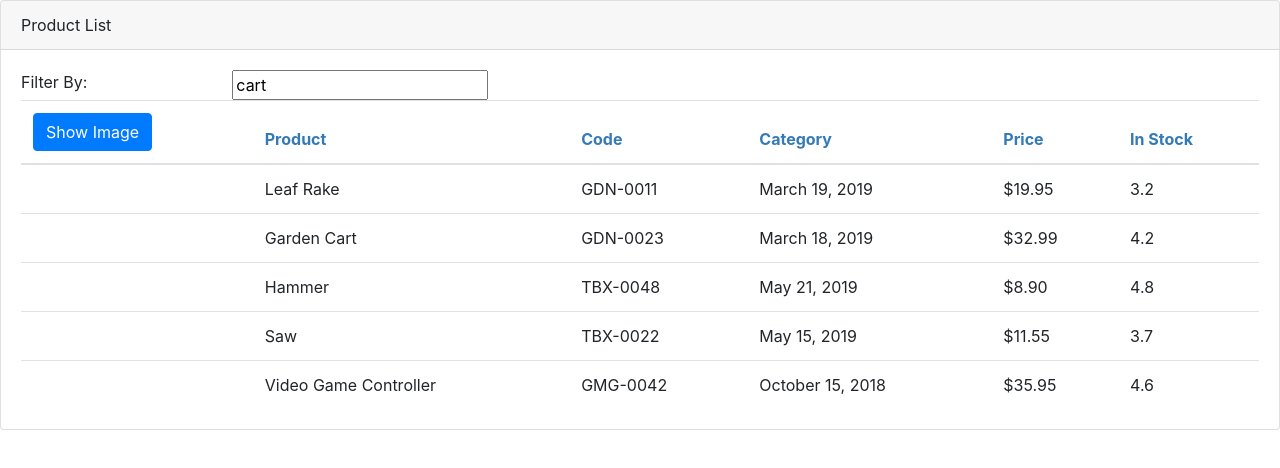
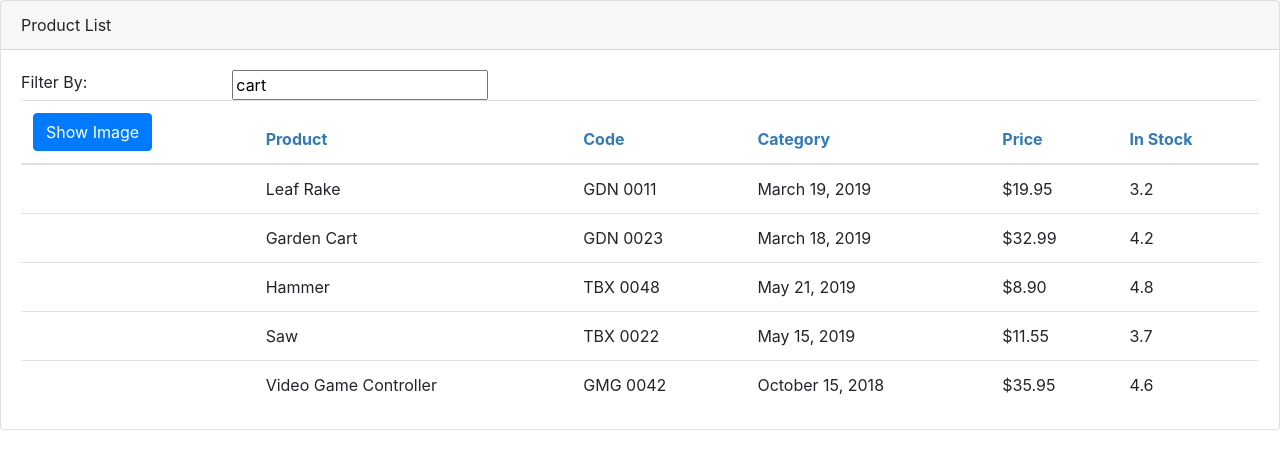
Before and after one commit to brookhutchinson/apm, an Angular app: page / in a window 1280 px wide. Shown: the top 468 px of the page. Built offline with nearby package versions, Linux system fonts and the light colour scheme.

Commit message:
Create pipe named ConvertToSpacesPipe Pipe is used to convert dashes to spaces Apply pipe to productCode inside ProductListComponent HTML Template

```diff
--- a/src/app/modules/product/components/product-list/product-list.component.html
+++ b/src/app/modules/product/components/product-list/product-list.component.html
@@ -31,7 +31,7 @@
           <tr *ngFor="let product of products">
             <td><img *ngIf="showImage" [src]="product.imageUrl" [style.margin.px]="imageMargin" [style.width.px]="imageWidth" [title]="product.productName"></td>
             <td>{{ product.productName }}</td>
-            <td>{{ product.productCode | uppercase }}</td>
+            <td>{{ product.productCode | uppercase | convertToSpaces:'-' }}</td>
             <td>{{ product.releaseDate }}</td>
             <td>{{ product.price | currency:'USD':'symbol':'1.2-2' }}</td>
             <td>{{ product.starRating }}</td>
--- /dev/null
+++ b/src/app/modules/shared/pipes/convert-to-spaces.pipe.ts
@@ -0,0 +1,10 @@
+import { Pipe, PipeTransform } from '@angular/core';
+
+@Pipe({
+  name: 'convertToSpaces'
+})
+export class ConvertToSpacesPipe implements PipeTransform {
+  transform(value: string, character: string): string {
+    return value.replace(character, ' ');
+  }
+}
```
Also changed, not shown: src/app/modules/shared/shared.module.ts (+10 -2 lines), 1 other file (tests, documents, lock files or other folders).
